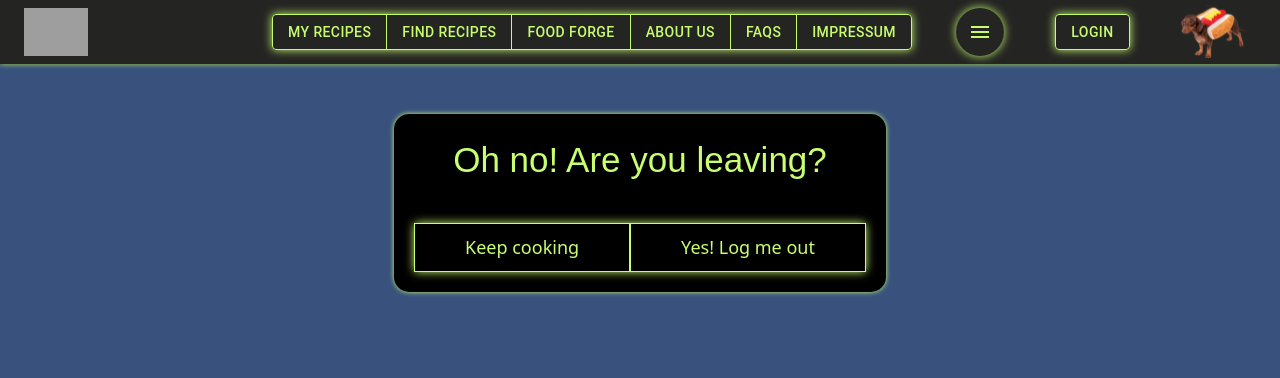
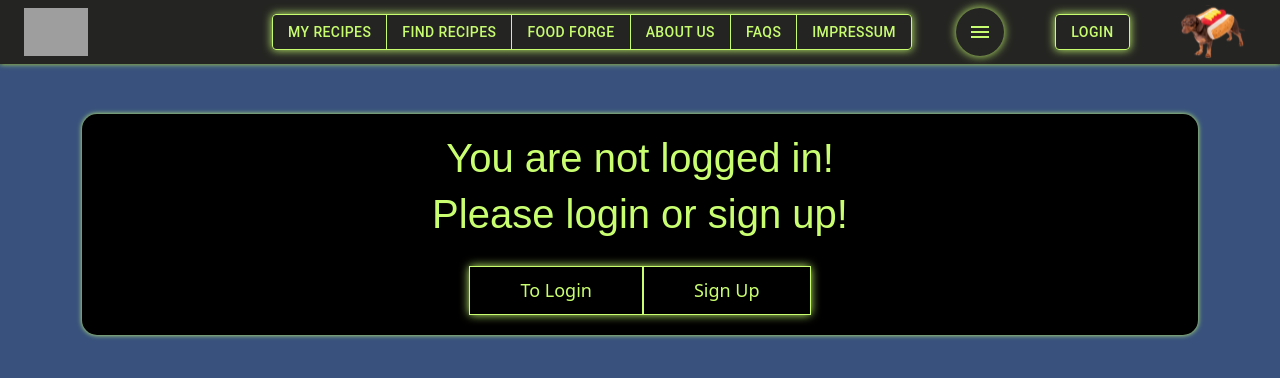
Before and after one commit to SE-TINF22B6/CookHub, a React (Create React App) app in the folder Frontend/: page /logout in a window 1280 px wide. Shown: the top 378 px of the page. Built offline with nearby package versions, Linux system fonts and the light colour scheme; no server answers; grey boxes are pictures that could not be loaded.

Commit message:
redirect to loginComponent after clicking logout when not logged in

```diff
--- a/Frontend/src/App.tsx
+++ b/Frontend/src/App.tsx
@@ -77,7 +77,7 @@ function App() {
                     <Route path='/myrecipes' element={<MyRecipeLoggedIn data={userData?? null}/>}/>
                     <Route path='/findrecipes' element={<FindRecipes/>}/>
                     <Route path='/foodforge' element={<FoodForge data={userData?? null}/>}/>
-                    <Route path='/logout' element={<Logout/>}/>
+                    <Route path='/logout' element={<Logout data={userData ?? null}/>}/>
                 </Routes>
             </BrowserRouter>
         </div>
--- a/Frontend/src/pages/Logout.tsx
+++ b/Frontend/src/pages/Logout.tsx
@@ -3,8 +3,11 @@ import {useNavigate} from 'react-router-dom';
 import {UserClient} from '../clients/UserClient';
 import "../style/Logout.css";
 import ButtonGroup from "@mui/material/ButtonGroup";
+import {UserDataParams} from "../models/UserDataParams";
+import NotLoggedIn from "../components/NotLoggedIn";
 
-const Logout = () => {
+const Logout = (userProfile: UserDataParams) => {
+    let data = userProfile.data;
     const navigate = useNavigate();
     const userClient = new UserClient();
 
@@ -26,6 +29,16 @@ const Logout = () => {
         navigate('/profile');
     };
 
+
+
+    if (!data) {
+        return (
+            <>
+                <NotLoggedIn></NotLoggedIn>
+            </>
+        )
+    }
+
     return (
         <div className="logout-container">
             <div className="logout-box">
```
